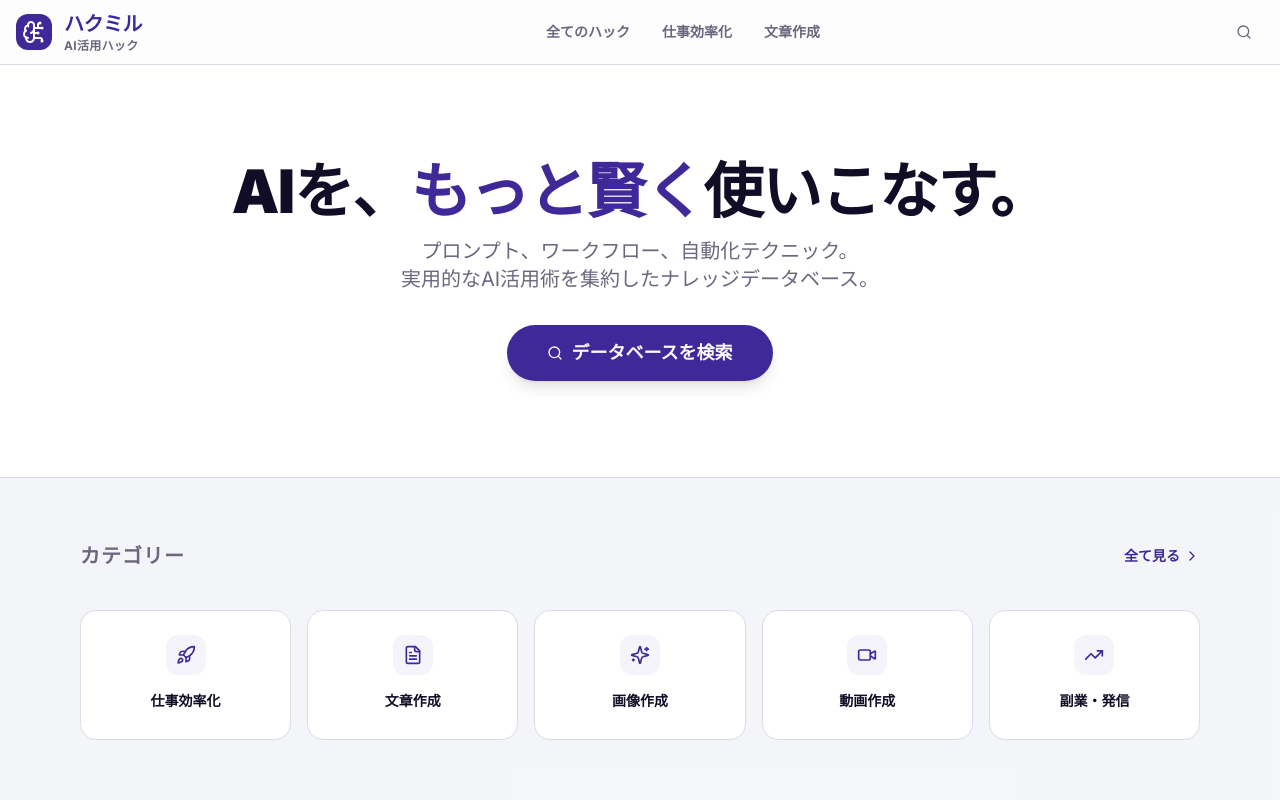
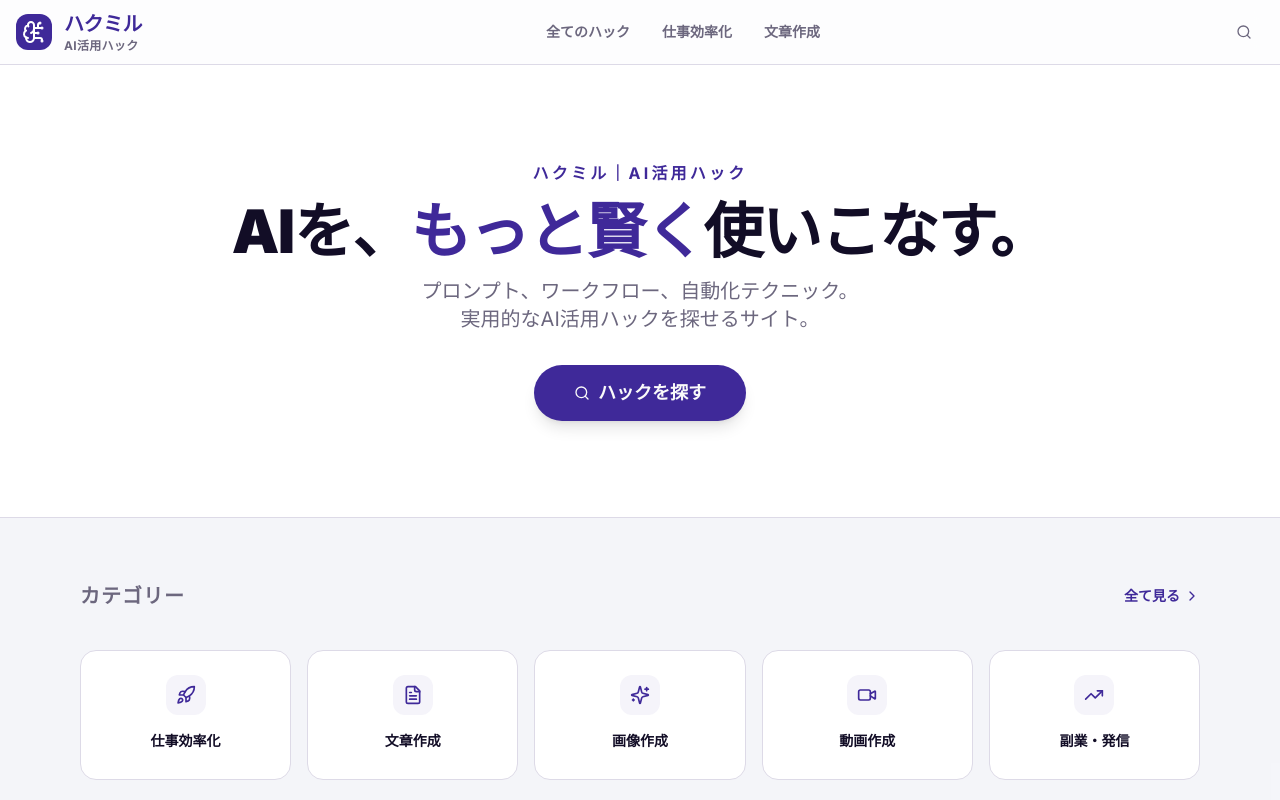
Before and after one commit to tools-labo/hakumiru, a Next.js app: page / in a window 1280 px wide. Shown: the top 800 px of the page. Built offline with nearby package versions, Linux system fonts and the light colour scheme.

Commit message:
Refactor text in page.tsx for better clarity
Updated text content for clarity and consistency.

```diff
--- a/src/app/page.tsx
+++ b/src/app/page.tsx
@@ -1,9 +1,8 @@
-
 import Link from "next/link";
 import { Header } from "@/components/Header";
 import { HackCard } from "@/components/HackCard";
 import { Button } from "@/components/ui/button";
-import { BrainCircuit, Rocket, Sparkles, TrendingUp, ChevronRight, Search, FileText, Video } from "lucide-react";
+import { Rocket, Sparkles, TrendingUp, ChevronRight, Search, FileText, Video } from "lucide-react";
 import hacksData from "@/app/lib/hacks.json";
 import { Hack } from "@/app/lib/types";
 
@@ -22,17 +21,19 @@ export default function Home() {
     <div className="min-h-screen bg-slate-50/50 pb-20">
       <Header />
 
-      {/* Hero Section */}
       <section className="bg-white border-b">
         <div className="container mx-auto px-4 py-16 md:py-24 max-w-5xl">
           <div className="space-y-8 text-center">
             <div className="space-y-4">
+              <p className="text-sm md:text-base font-bold tracking-[0.2em] text-primary uppercase">
+                ハクミル｜AI活用ハック
+              </p>
               <h1 className="text-4xl md:text-6xl font-black tracking-tight leading-tight">
                 AIを、<span className="text-primary">もっと賢く</span>使いこなす。
               </h1>
               <p className="text-lg md:text-xl text-muted-foreground max-w-2xl mx-auto">
                 プロンプト、ワークフロー、自動化テクニック。<br className="hidden md:block" />
-                実用的なAI活用術を集約したナレッジデータベース。
+                実用的なAI活用ハックを探せるサイト。
               </p>
             </div>
 
@@ -40,7 +41,7 @@ export default function Home() {
               <Button size="lg" className="h-14 px-10 font-bold text-lg rounded-full shadow-lg hover:shadow-xl transition-all" asChild>
                 <Link href="/hacks" className="flex items-center gap-2">
                   <Search className="w-5 h-5" />
-                  データベースを検索
+                  ハックを探す
                 </Link>
               </Button>
             </div>
@@ -48,7 +49,6 @@ export default function Home() {
         </div>
       </section>
 
-      {/* Categories Grid */}
       <section className="container mx-auto px-4 py-16 max-w-6xl">
         <div className="flex items-center justify-between mb-10">
           <h2 className="text-xl font-black uppercase tracking-wider text-muted-foreground">カテゴリー</h2>
@@ -70,7 +70,6 @@ export default function Home() {
         </div>
       </section>
 
-      {/* Latest Hacks */}
       <section className="container mx-auto px-4 py-8 max-w-6xl">
         <div className="flex items-center justify-between mb-10">
           <h2 className="text-xl font-black uppercase tracking-wider text-muted-foreground">最新のハック</h2>
@@ -86,9 +85,7 @@ export default function Home() {
 
         <div className="mt-16 text-center">
           <Button variant="outline" size="lg" className="rounded-full px-12 border-2 font-bold" asChild>
-            <Link href="/hacks">
-              ハック一覧をもっと見る
-            </Link>
+            <Link href="/hacks">ハック一覧をもっと見る</Link>
           </Button>
         </div>
       </section>
```
